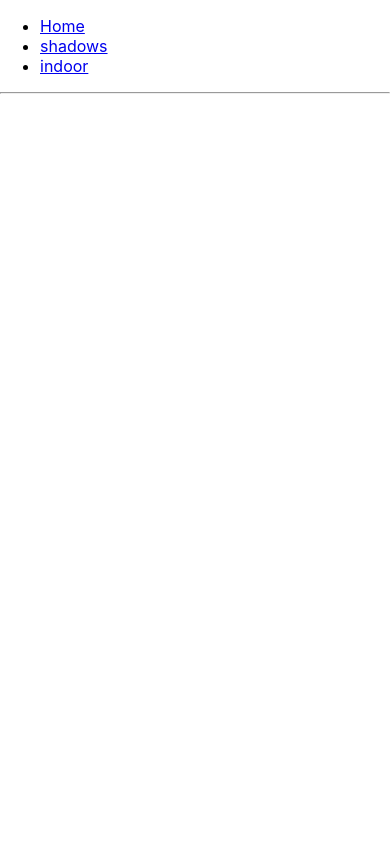
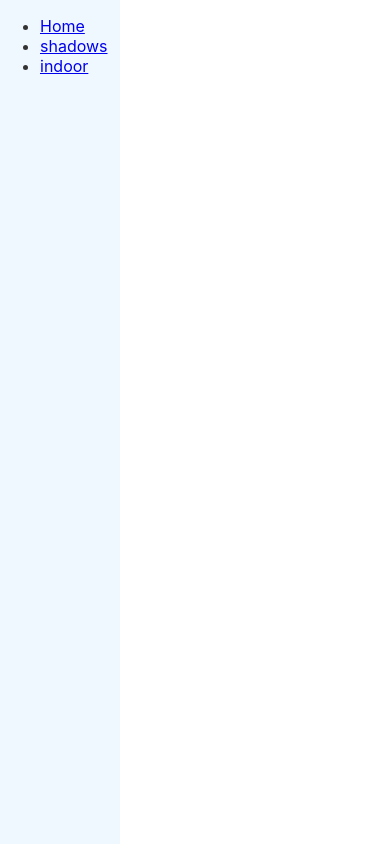
Before and after one commit to todayisall/threejs-practice, a React (Vite) app: page / in a window 390 px wide. Built offline with nearby package versions, Linux system fonts and the light colour scheme; the HTML template or start-up script is replaced by a standard one.

Commit message:
refactor: 整体结构微调

```diff
--- a/package.json
+++ b/package.json
@@ -20,6 +20,7 @@
     "@types/react": "^18.0.0",
     "@types/react-dom": "^18.0.0",
     "@vitejs/plugin-react": "^1.3.0",
+    "less": "^4.1.2",
     "typescript": "^4.6.3",
     "vite": "^2.9.2"
   }
--- a/src/App.css
+++ b/src/App.css
@@ -0,0 +1,13 @@
+#root {
+  width: 100vw;
+  height: 100vh;
+}
+
+html,
+body {
+  margin: 0;
+  padding: 0;
+  font-size: 16px;
+  color: #333;
+  background-color: #fff;
+}
--- /dev/null
+++ b/src/components/BaseLayout/index.module.less
@@ -0,0 +1,17 @@
+.layout {
+  width: 100%;
+  height: 100%;
+  display: flex;
+  flex-direction: row;
+  .nav {
+    width: 120px;
+    height: 100%;
+    background-color: aliceblue;
+    display: inline-block;
+  }
+  .main {
+    height: 100%;
+    background-color: #fff;
+    display: inline-block;
+  }
+}
--- a/src/components/BaseLayout/index.tsx
+++ b/src/components/BaseLayout/index.tsx
@@ -1,11 +1,11 @@
 import { Link, Outlet } from "react-router-dom";
-
+import  styles from  "./index.module.less";
 const BaseLayout = () => {
   return (
-    <div>
+    <div className={styles.layout}>
       {/* A "layout route" is a good place to put markup you want to
               share across all the pages on your site, like navigation. */}
-      <nav>
+      <nav className={styles.nav}>
         <ul>
           <li>
             <Link to="/home">Home</Link>
@@ -14,13 +14,13 @@ const BaseLayout = () => {
             <Link to="/shadows">shadows</Link>
           </li>
           <li>
-            <Link to="/haunted/house">indoor</Link>
+            <Link to="/haunted/indoor">indoor</Link>
           </li>
         </ul>
       </nav>
-
-      <hr />
-      <Outlet />
+      <main className={styles.main}>
+        <Outlet />
+      </main>
     </div>
   );
 };
--- /dev/null
+++ b/src/pages/Indoor/index.tsx
@@ -0,0 +1,95 @@
+import { FunctionComponent, useEffect } from "react";
+import * as THREE from "three";
+import { OrbitControls } from "three/examples/jsm/controls/OrbitControls";
+import { GLTFLoader } from "three/examples/jsm/loaders/GLTFLoader";
+import { RGBELoader } from "three/examples/jsm/loaders/RGBELoader";
+
+const HauntedHouse: FunctionComponent = () => {
+  let isPlaying = false;
+  let deskStatus = "up"; // down
+  let posSound: any = null;
+
+  // Instantiate a loader
+  const loader = new GLTFLoader();
+
+  useEffect(() => {
+    const canvas = document.querySelector(".webGl") as HTMLCanvasElement;
+    /**
+     * scene
+     */
+    const scene = new THREE.Scene();
+    scene.background = new THREE.Color(0x000000);
+
+    /**
+     * camera
+    //  */
+    const camera = new THREE.PerspectiveCamera(
+      60,
+      window.innerWidth / window.innerHeight,
+      1,
+      600
+    );
+    camera.position.set(0, 30, 130);
+    scene.add(camera);
+
+    /**
+     * renderer
+     */
+    const renderer = new THREE.WebGLRenderer({
+      canvas,
+      antialias: true,
+      alpha: true,
+    });
+
+    renderer.setPixelRatio(window.devicePixelRatio);
+    renderer.setSize(window.innerWidth, window.innerHeight);
+    renderer.physicallyCorrectLights = true;
+    renderer.toneMapping = THREE.ACESFilmicToneMapping;
+    renderer.render(scene, camera);
+
+    // 加载环境贴图
+    const pmremGenerator = new THREE.PMREMGenerator(renderer);
+    pmremGenerator.compileEquirectangularShader();
+
+    new RGBELoader().load("/textures/cube/indoorHDR/px.hdr", (texture) => {
+      const envMap = pmremGenerator.fromEquirectangular(texture).texture;
+      pmremGenerator.dispose();
+      scene.background = envMap;
+      scene.environment = envMap;
+    });
+
+    const controls = new OrbitControls(camera, renderer.domElement);
+    controls.enableDamping = true;
+
+    window.addEventListener("resize", () => {
+      renderer.setSize(window.innerWidth, window.innerHeight);
+      camera.aspect = window.innerWidth / window.innerHeight;
+      camera.updateProjectionMatrix();
+    });
+    window.addEventListener("dblclick", () => {
+      // 兼容safari
+      const fullscreenElement = document.fullscreenElement;
+      if (!fullscreenElement) {
+        if (canvas.requestFullscreen) {
+          canvas?.requestFullscreen();
+        }
+      } else {
+        if (document.exitFullscreen) {
+          document.exitFullscreen();
+        }
+      }
+    });
+
+    // animations
+    const tick = () => {
+      requestAnimationFrame(tick);
+      controls.update();
+      renderer.render(scene, camera);
+    };
+    tick();
+  }, []);
+
+  return <canvas className="webGl"></canvas>;
+};
+
+export default HauntedHouse;
--- a/src/router/index.tsx
+++ b/src/router/index.tsx
@@ -3,6 +3,7 @@ import BaseLayout from "../components/BaseLayout";
 import NoMatch from "../components/NoMatch";
 import HauntedHouse from "../pages/HauntedHouse";
 import Home from "../pages/Home";
+import Indoor from "../pages/Indoor";
 import Shadows from "../pages/Shadows";
 
 const Router = () => {
@@ -15,7 +16,7 @@ const Router = () => {
         <Route path="/" element={<BaseLayout />}>
           <Route path="/home" element={<Home />} />
           <Route path="/shadows" element={<Shadows />} />
-          <Route path="/haunted/house" element={<HauntedHouse />} />
+          <Route path="/haunted/indoor" element={<Indoor />} />
         </Route>
         <Route path="*" element={<NoMatch />} />
       </Routes>
```
Also changed, not shown: 1 other file (tests, documents, lock files or other folders).
